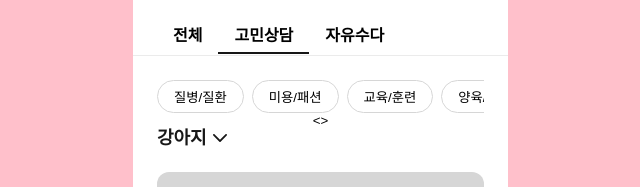
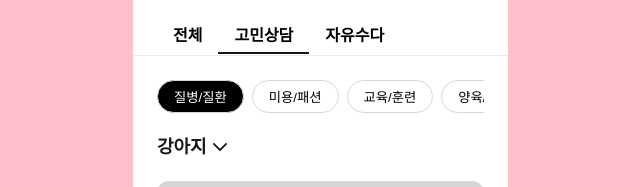
Before and after one commit to azure0929/Petnuri, a React (Vite) app: page /petTalk/concern in a window 1280 px wide. Shown: the top 187 px of the page, without its empty margins (472-1112 px from the left). Built offline with nearby package versions, Linux system fonts and the light colour scheme.

Commit message:
#66 카테고리 스크롤 추가, 클릭이벤트 추가

```diff
--- a/src/pages/petTalk/concern.tsx
+++ b/src/pages/petTalk/concern.tsx
@@ -5,7 +5,8 @@ import { Link, useLocation } from "react-router-dom";
 import { useRecoilState } from "recoil";
 import { activeTabState } from "../../store/petTalkState";
 import Head from "@/components/Head";
-import { useEffect, useState, useRef } from "react";
+import { useEffect, useState } from "react";
+import { useScrollDiv } from "@/utils/Scroll";
 import heart from "../../assets/heart_18px.svg";
 import talk from "../../assets/talk_18px.svg";
 import view from "../../assets/view_18px.svg";
@@ -18,7 +19,10 @@ const Concern = () => {
   const [activeTab, setActiveTab] = useRecoilState(activeTabState);
 
   const [isMenuOpen, setIsMenuOpen] = useState(false);
-  const categoryRef = useRef<HTMLDivElement>(null);
+
+  const scrollRef = useScrollDiv();
+
+  const [activeCategory, setActiveCategory] = useState(0);
 
   const handleFloating = () => {
     setIsMenuOpen(!isMenuOpen);
@@ -33,18 +37,6 @@ const Concern = () => {
       setActiveTab("자유수다");
     }
   }, [location.pathname, setActiveTab]);
-
-  const handleScroll = (direction: "left" | "right") => {
-    const container = categoryRef.current;
-    if (container) {
-      const scrollAmount = 200; // 조절 가능한 스크롤 양
-      if (direction === "left") {
-        container.scrollLeft -= scrollAmount;
-      } else {
-        container.scrollLeft += scrollAmount;
-      }
-    }
-  };
 
   return (
     <>
@@ -83,15 +75,38 @@ const Concern = () => {
 
           <div className={styles.content_wrapper}>
             <div className={styles.category_container}>
-              <div className={styles.category_wrapper} ref={categoryRef}>
-                <button>질병/질환</button>
-                <button>미용/패션</button>
-                <button>교육/훈련</button>
-                <button>양육/관리</button>
-                <button>반려용품</button>
+              <div className={styles.category_wrapper} ref={scrollRef}>
+                <button
+                  className={activeCategory === 0 ? styles.active_button : ""}
+                  onClick={() => setActiveCategory(0)}
+                >
+                  질병/질환
+                </button>
+                <button
+                  className={activeCategory === 1 ? styles.active_button : ""}
+                  onClick={() => setActiveCategory(1)}
+                >
+                  미용/패션
+                </button>
+                <button
+                  className={activeCategory === 2 ? styles.active_button : ""}
+                  onClick={() => setActiveCategory(2)}
+                >
+                  교육/훈련
+                </button>
+                <button
+                  className={activeCategory === 3 ? styles.active_button : ""}
+                  onClick={() => setActiveCategory(3)}
+                >
+                  양육/관리
+                </button>
+                <button
+                  className={activeCategory === 4 ? styles.active_button : ""}
+                  onClick={() => setActiveCategory(4)}
+                >
+                  반려용품
+                </button>
               </div>
-              <button onClick={() => handleScroll("left")}>&lt;</button>
-              <button onClick={() => handleScroll("right")}>&gt;</button>
             </div>
 
             <div className={styles.select_wrap}>
--- a/src/styles/pettalk.module.scss
+++ b/src/styles/pettalk.module.scss
@@ -33,6 +33,7 @@
 
 .content_wrapper {
   padding: 80px 0 65px 0;
+  overflow: hidden;
   .select_wrap {
     display: flex;
     margin: 0 24px;
@@ -205,6 +206,31 @@
     }
     z-index: 50;
   }
+  .category_wrapper {
+    width: 327px;
+    display: flex;
+    margin: 0 24px;
+    padding-bottom: 24px;
+    white-space: nowrap;
+    overflow-x: auto;
+
+    &::-webkit-scrollbar {
+      display: none;
+    }
+    scrollbar-width: none;
+    -ms-overflow-style: none;
+
+    button {
+      border: 1px solid $gray_0300_D6D6D6;
+      padding: 6px 16px;
+      border-radius: 50px;
+      margin-right: 8px;
+      &.active_button {
+        color: $base_white_ffffff;
+        background-color: $base_black_000000;
+      }
+    }
+  }
 }
 .menu {
   width: 160px;
@@ -251,10 +277,18 @@
 }
 
 .category_wrapper {
+  width: 327px;
   display: flex;
   margin: 0 24px;
-  overflow: auto;
+  padding-bottom: 24px;
   white-space: nowrap;
+  overflow-x: auto;
+
+  &::-webkit-scrollbar {
+    display: none;
+  }
+  scrollbar-width: none;
+  -ms-overflow-style: none;
 
   button {
     border: 1px solid $gray_0300_D6D6D6;
```
